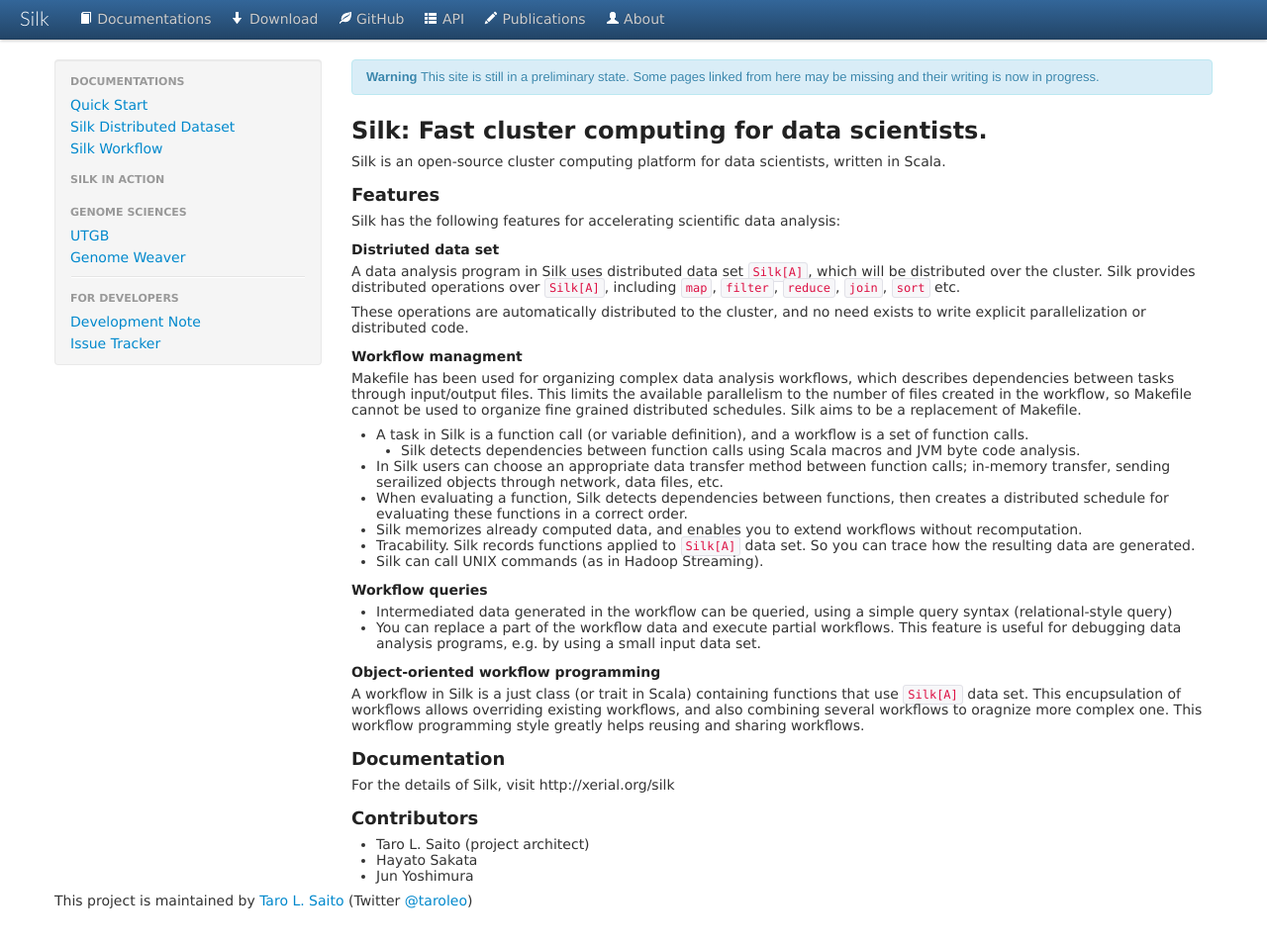
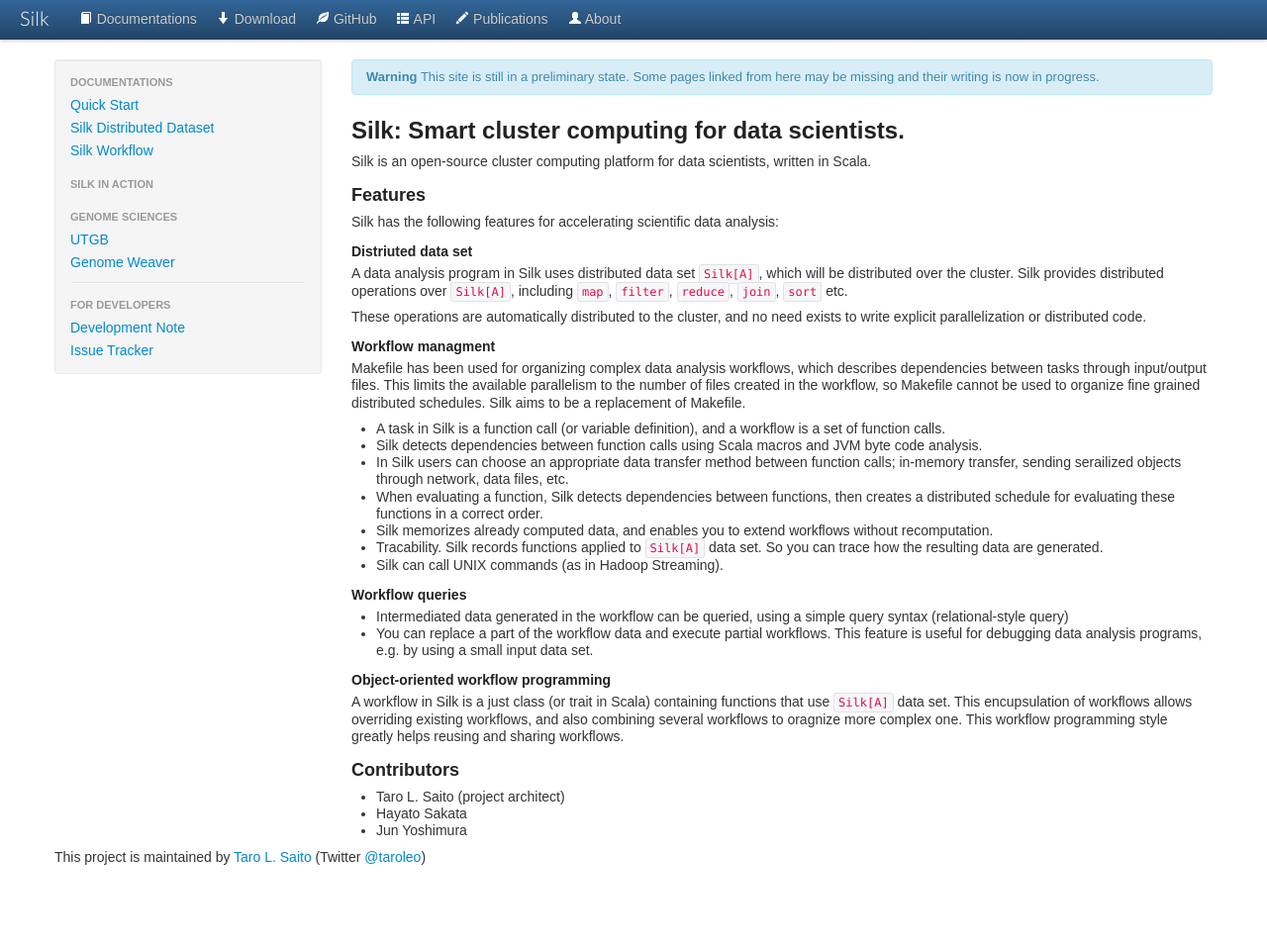
Before and after one commit to xerial/silk, a Jekyll site: the page built from index.md, in a window 1280 px wide and 967 px high. Shown: the top 957 px of the window at 99% size. Built offline with Jekyll 4.4.1, drawn with Linux system fonts in a browser that asks for light colours; Markdown is read by kramdown in place of the engine named in the settings.

Commit message:
Refined font settings

```diff
--- a/index.md
+++ b/index.md
@@ -1,6 +1,6 @@
 ---
 layout: default
-title: Silk - Fast cluster computing for data scientists
+title: Silk - Smart cluster computing for data scientists
 tagline:
 ---
 {% include JB/setup %}
@@ -9,7 +9,7 @@ tagline:
 <strong>Warning</strong> This site is still in a preliminary state. Some pages linked from here may be missing and their writing is now in progress.
 </div>
 
-## Silk: Fast cluster computing for data scientists.
+## Silk: Smart cluster computing for data scientists.
 
 Silk is an open-source cluster computing platform for data scientists, written in Scala.
 
@@ -30,17 +30,17 @@ explicit parallelization or distributed code.
 Makefile has been used for organizing complex data analysis workflows,
 which describes dependencies between tasks through input/output files. This limits the available parallelism to the number of files created in the workflow, so Makefile cannot be used to organize fine grained distributed schedules. Silk aims to be a replacement of Makefile.
 
- * A task in Silk is a function call (or variable definition), and a workflow is a set of function calls.
-   * Silk detects dependencies between function calls using Scala macros and JVM byte code analysis.
- * In Silk users can choose an appropriate data transfer method between function calls;
+* A task in Silk is a function call (or variable definition), and a workflow is a set of function calls.
+ * Silk detects dependencies between function calls using Scala macros and JVM byte code analysis.
+* In Silk users can choose an appropriate data transfer method between function calls;
 in-memory transfer, sending serailized objects through network, data files, etc.
- * When evaluating a function, Silk detects dependencies between functions,
+* When evaluating a function, Silk detects dependencies between functions,
 then creates a distributed schedule for evaluating these functions in a correct order.
- * Silk memorizes already computed data, and enables you to extend workflows
+* Silk memorizes already computed data, and enables you to extend workflows
 without recomputation.
- * Tracability. Silk records functions applied to `Silk[A]` data set. So you can trace how the resulting data
+* Tracability. Silk records functions applied to `Silk[A]` data set. So you can trace how the resulting data
  are generated.
- * Silk can call UNIX commands (as in Hadoop Streaming).
+* Silk can call UNIX commands (as in Hadoop Streaming).
 
 #### Workflow queries
  * Intermediated data generated in the workflow can be queried, using a simple query syntax (relational-style query)
@@ -53,9 +53,6 @@ A workflow in Silk is a just class (or trait in Scala) containing functions that
 existing workflows, and also combining several workflows to oragnize more complex one.
 This workflow programming style greatly helps reusing and sharing workflows.
 
-### Documentation
-For the details of Silk, visit http://xerial.org/silk
-
 ### Contributors
  * Taro L. Saito (project architect)
  * Hayato Sakata
--- a/stylesheets/styles.css
+++ b/stylesheets/styles.css
@@ -2,17 +2,17 @@
 @import url(http://fonts.googleapis.com/css?family=Open+Sans)
 
 body {
- font: 14px 'Lucida Sans Unicode', Arial, 'Lucida Grande', Tahoma, Verdana, Helvetica, sans-serif;
+ font: 14px/1.231 arial, Helvetica, sans-serif;
  color:#000;
  font-weight:400;
 }
 
 p, a, li {
- font: 14px 'Lucida Sans Unicode', Arial, 'Lucida Grande', Tahoma, Verdana, Helvetica, sans-serif;
+ font: 14px/1.231 arial, Helvetica, sans-serif;
 }
 
 h1, h2, h3, h4, h5, h6 {
- font-family: 'Lucida Sans Unicode', Arial, 'Lucida Grande', Tahoma, Verdana, Helvetica, sans-serif;
+ font-family: arial, Helvetica, sans-serif;
   color:#222;
   margin:12px 0 5px;
 }
```
